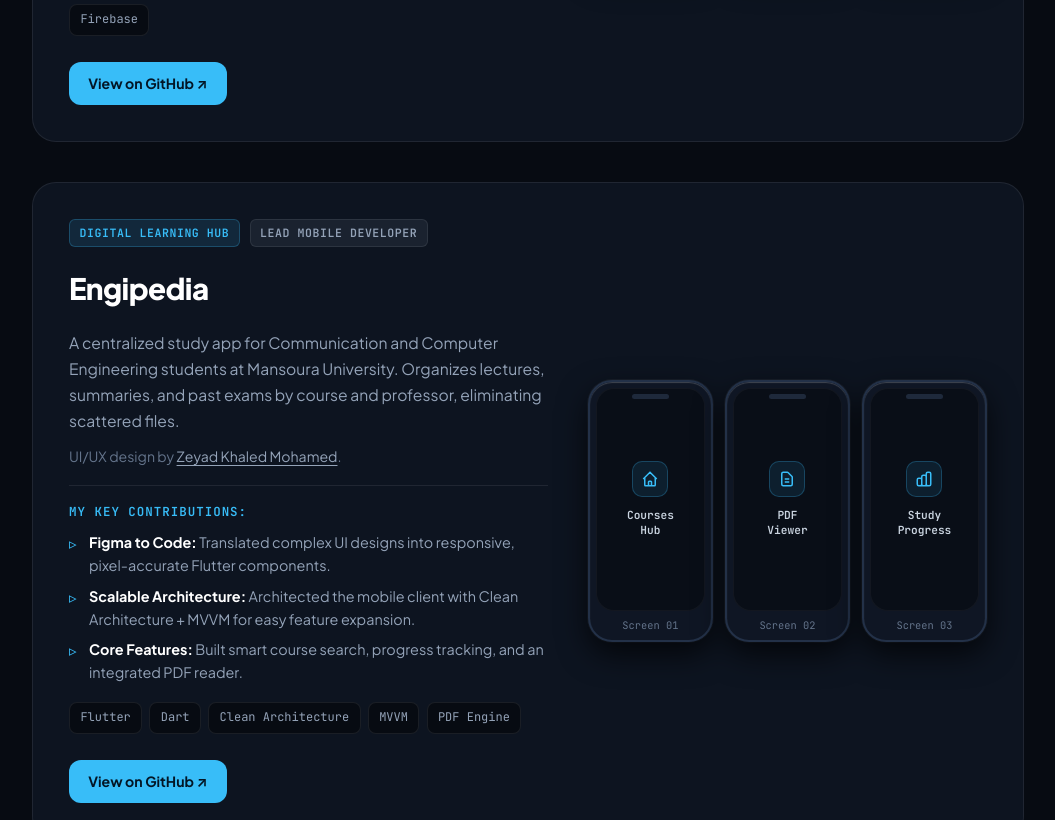
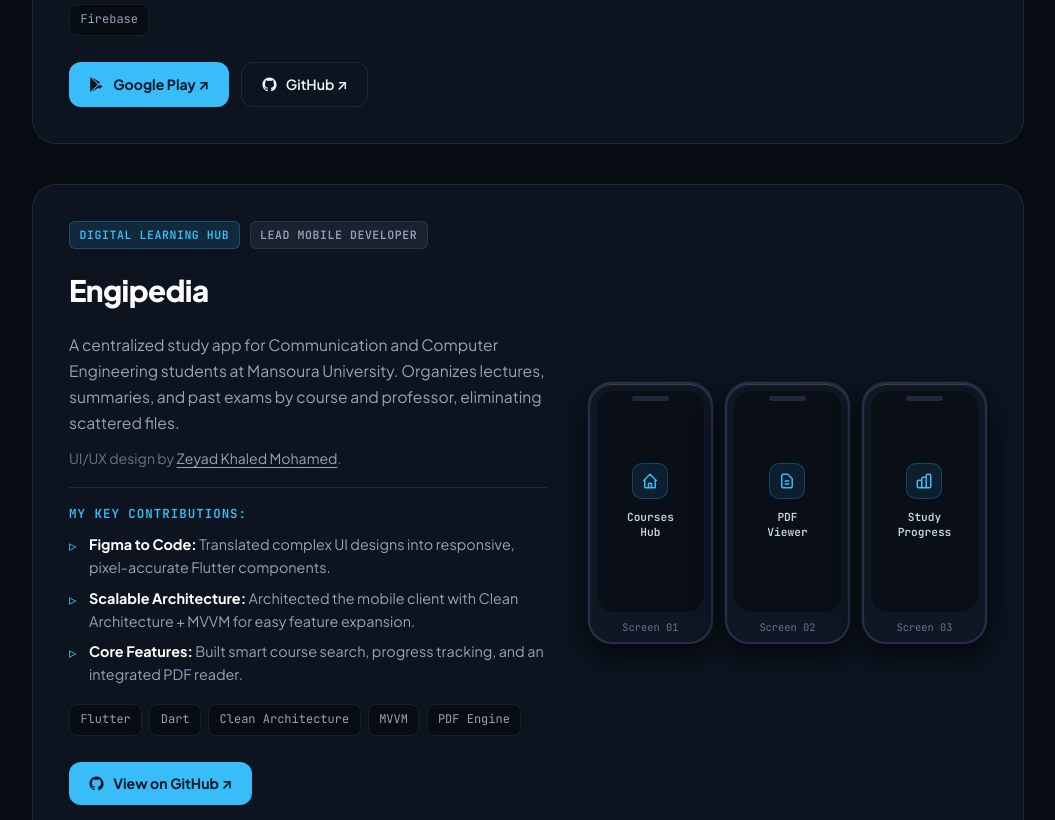
Before and after one commit to Ahmed-Elzaher/Ahmed-Elzaher.github.io, a website: page index.html in a window 1280 px wide. Shown: the part 3499-4319 px from the top of the page, without its empty margins (112-1167 px from the left). Drawn offline with Linux system fonts and the light colour scheme.

Commit message:
feat: add Google Play Store link for MatchIn

```diff
--- a/css/style.css
+++ b/css/style.css
@@ -846,6 +846,7 @@ button { font-family: inherit; border: none; cursor: pointer; background: none;
 
 .project-actions {
   display: flex;
+  flex-wrap: wrap;
   gap: 0.75rem;
   margin-top: 0.5rem;
 }
@@ -867,6 +868,27 @@ button { font-family: inherit; border: none; cursor: pointer; background: none;
   filter: brightness(1.12);
   transform: translateY(-2px);
   box-shadow: 0 4px 15px var(--accent-glow);
+}
+
+.btn-secondary {
+  display: inline-flex;
+  align-items: center;
+  gap: 0.5rem;
+  padding: 0.65rem 1.2rem;
+  border-radius: 12px;
+  background: var(--surface);
+  border: 1px solid var(--line);
+  color: var(--fg);
+  font-weight: 600;
+  font-size: 0.88rem;
+  transition: all .2s;
+}
+
+.btn-secondary:hover {
+  background: var(--surface-hover);
+  border-color: var(--line-strong);
+  color: #fff;
+  transform: translateY(-2px);
 }
 
 /* ==================== Realistic 3D Phone Frames ==================== */
--- a/index.html
+++ b/index.html
@@ -375,8 +375,13 @@
             <span class="tech-chip">Firebase</span>
           </div>
           <div class="project-actions">
-            <a class="btn-primary" href="https://github.com/Team-2-Skill-Project/Flutter" target="_blank" rel="noopener">
-              View on GitHub ↗
+            <a class="btn-primary" href="https://play.google.com/store/apps/details?id=com.app.MatchIn" target="_blank" rel="noopener">
+              <svg width="17" height="17" viewBox="0 0 24 24" fill="currentColor"><path d="M3.609 1.814L13.793 12 3.61 22.186c-.368-.372-.61-.914-.61-1.547V3.361c0-.633.242-1.175.61-1.547zm11.246 11.247l2.259 2.258-11.83 6.74 9.571-8.998zm0-2.122L5.284 1.941l11.83 6.74-2.259 2.258zm1.061 1.061l3.535 2.015c.954.544.954 1.43 0 1.974l-3.535 2.015-2.061-2.061 2.061-2.061z"/></svg>
+              Google Play ↗
+            </a>
+            <a class="btn-secondary" href="https://github.com/Team-2-Skill-Project/Flutter" target="_blank" rel="noopener">
+              <svg width="17" height="17" viewBox="0 0 24 24" fill="currentColor"><path d="M12 2C6.477 2 2 6.484 2 12.017c0 4.425 2.865 8.18 6.839 9.504.5.092.682-.217.682-.483 0-.237-.008-.868-.013-1.703-2.782.605-3.369-1.343-3.369-1.343-.454-1.158-1.11-1.466-1.11-1.466-.908-.62.069-.608.069-.608 1.003.07 1.53 1.032 1.53 1.032.892 1.53 2.341 1.088 2.91.832.092-.647.35-1.088.636-1.338-2.22-.253-4.555-1.113-4.555-4.951 0-1.093.39-1.988 1.029-2.688-.103-.253-.446-1.272.098-2.65 0 0 .84-.27 2.75 1.026A9.564 9.564 0 0112 6.844c.85.004 1.705.115 2.504.337 1.909-1.296 2.747-1.027 2.747-1.027.546 1.379.202 2.398.1 2.651.64.7 1.028 1.595 1.028 2.688 0 3.848-2.339 4.695-4.566 4.943.359.309.678.92.678 1.855 0 1.338-.012 2.419-.012 2.747 0 .268.18.58.688.482A10.019 10.019 0 0022 12.017C22 6.484 17.522 2 12 2z"/></svg>
+              GitHub ↗
             </a>
           </div>
         </div>
@@ -452,6 +457,7 @@
           </div>
           <div class="project-actions">
             <a class="btn-primary" href="https://github.com/Ahmed-Elzaher/engipedia" target="_blank" rel="noopener">
+              <svg width="17" height="17" viewBox="0 0 24 24" fill="currentColor"><path d="M12 2C6.477 2 2 6.484 2 12.017c0 4.425 2.865 8.18 6.839 9.504.5.092.682-.217.682-.483 0-.237-.008-.868-.013-1.703-2.782.605-3.369-1.343-3.369-1.343-.454-1.158-1.11-1.466-1.11-1.466-.908-.62.069-.608.069-.608 1.003.07 1.53 1.032 1.53 1.032.892 1.53 2.341 1.088 2.91.832.092-.647.35-1.088.636-1.338-2.22-.253-4.555-1.113-4.555-4.951 0-1.093.39-1.988 1.029-2.688-.103-.253-.446-1.272.098-2.65 0 0 .84-.27 2.75 1.026A9.564 9.564 0 0112 6.844c.85.004 1.705.115 2.504.337 1.909-1.296 2.747-1.027 2.747-1.027.546 1.379.202 2.398.1 2.651.64.7 1.028 1.595 1.028 2.688 0 3.848-2.339 4.695-4.566 4.943.359.309.678.92.678 1.855 0 1.338-.012 2.419-.012 2.747 0 .268.18.58.688.482A10.019 10.019 0 0022 12.017C22 6.484 17.522 2 12 2z"/></svg>
               View on GitHub ↗
             </a>
           </div>
```
Also changed, not shown: GEMINI.md (+1 -1 lines), README.md.
